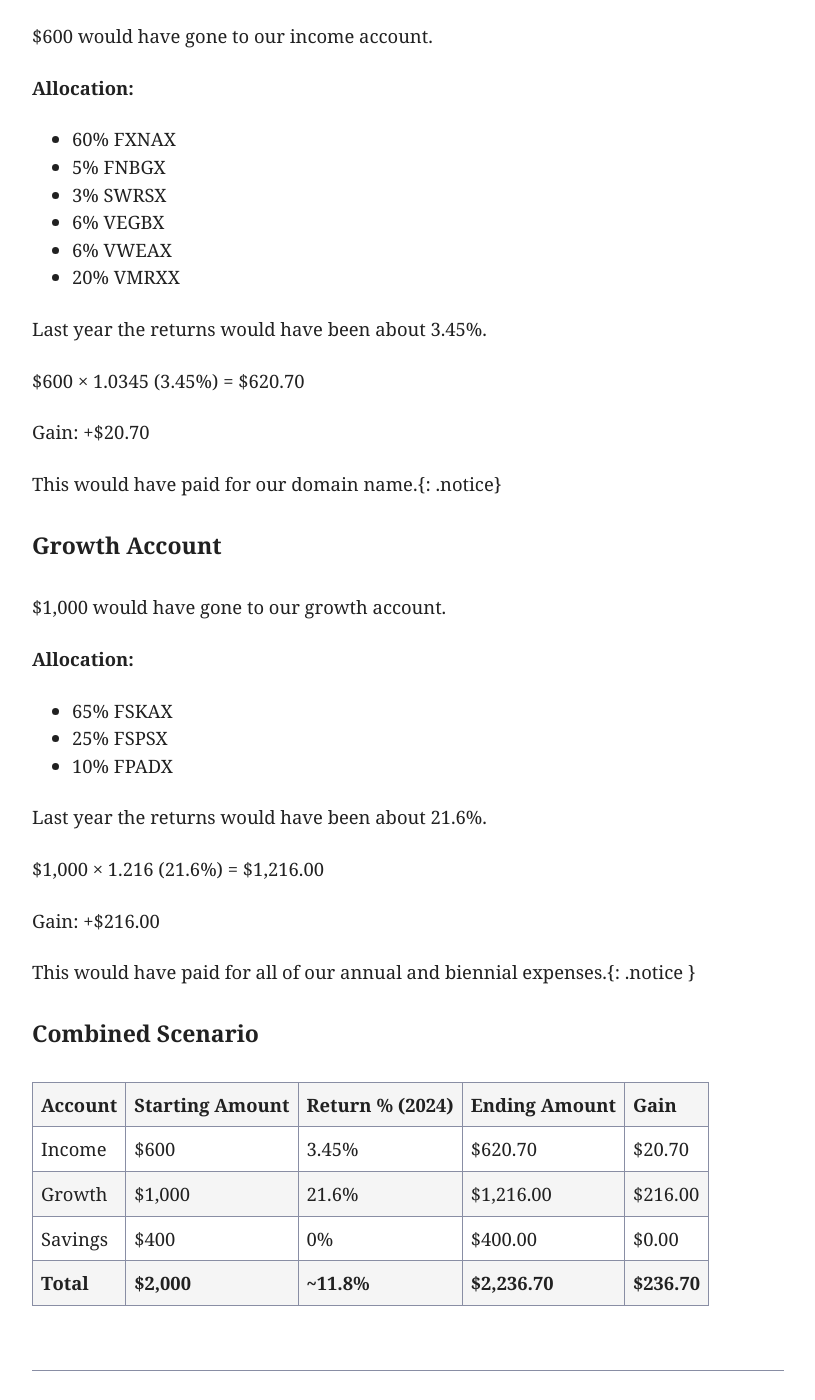
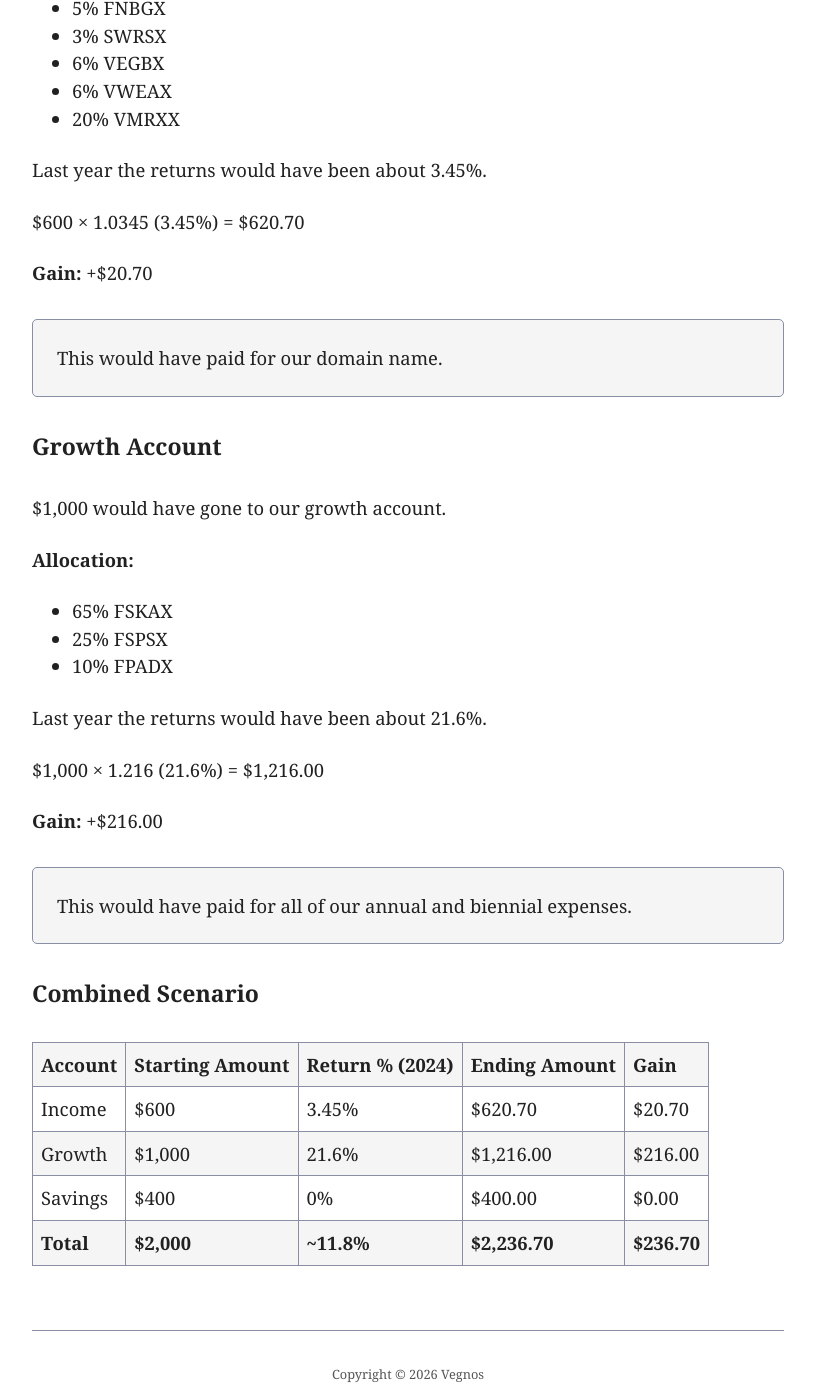
Before and after one commit to jklmnop10/vegnos, a Jekyll site: the page built from donate.md, in a window 1280 px wide and 1400 px high, scrolled down 1208 px. Shown: the whole window, without its empty margins (232-1047 px from the left). Built offline with Jekyll 4.4.1, drawn with Linux system fonts in a browser that asks for light colours; part of the change alters nothing that is shown; some of the changed text lies outside the part shown.

```diff
--- a/donate.md
+++ b/donate.md
@@ -4,10 +4,6 @@ layout: default
 ---
 
 Support Vegnos by contributing to our initiatives. We need $2,000 to achieve financial self-sufficiency this year. Donations are tax-exempt.
-
-| Our Current Assets | *$00.00* |
-| Our Goal This Year | *$2,000* |
-| Achieved So Far (Feb 2026)| *$00.00 of $2,000* |
 
 * IRS Determination Letter
 
@@ -29,7 +25,7 @@ $2,000 invested last year would have looked like this:
 
 $400 would have gone to savings
 
-Gain: None
+**Gain:** None
 
 #### Income Account
 
@@ -48,9 +44,10 @@ Last year the returns would have been about 3.45%.
 
 $600 × 1.0345 (3.45%) = $620.70
 
-Gain: +$20.70
+**Gain:** +$20.70
 
-This would have paid for our domain name.{: .notice}
+This would have paid for our domain name.
+{: .notice}
 
 #### Growth Account
 
@@ -66,9 +63,10 @@ Last year the returns would have been about 21.6%.
 
 $1,000 × 1.216 (21.6%) = $1,216.00
 
-Gain: +$216.00
+**Gain:** +$216.00
 
-This would have paid for all of our annual and biennial expenses.{: .notice }
+This would have paid for all of our annual and biennial expenses.
+{: .notice }
 
 #### Combined Scenario
 
```
